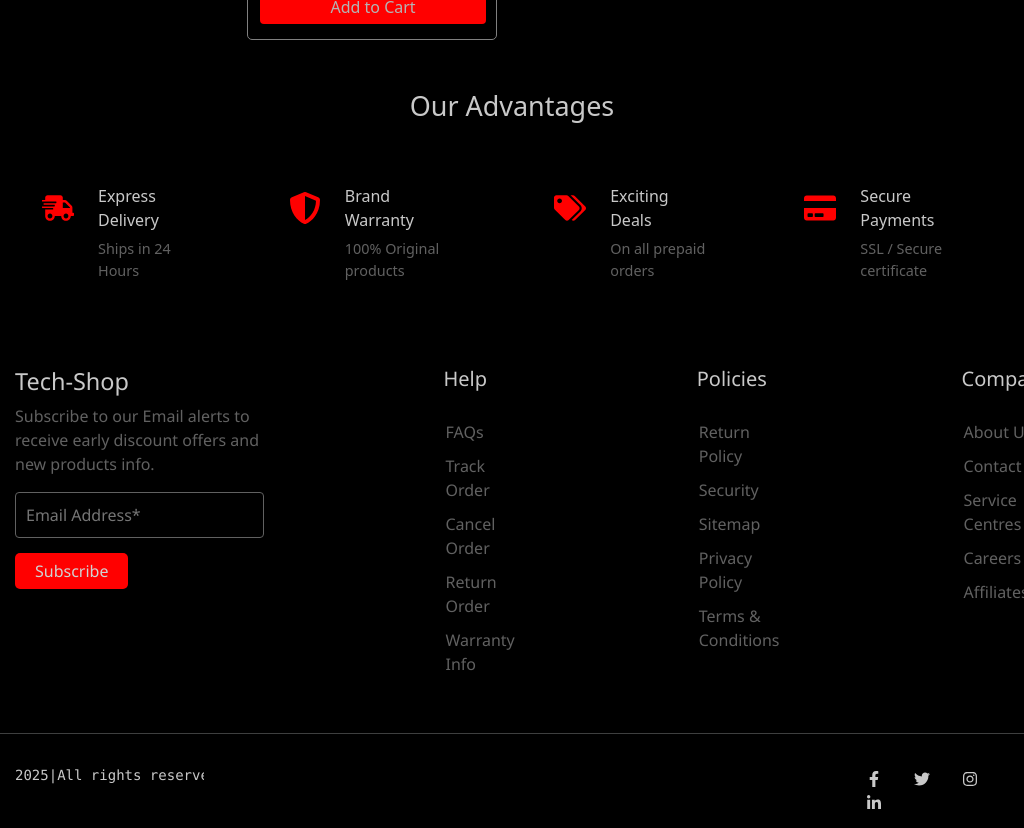
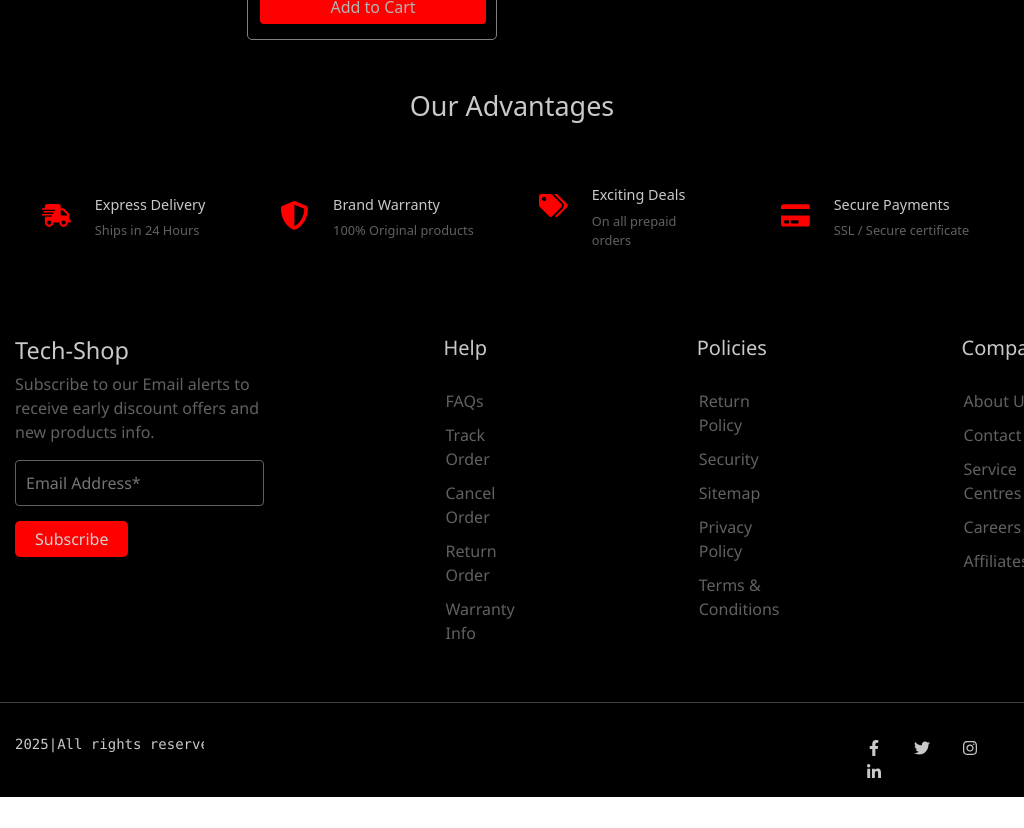
Before and after one commit to varshinigulla/Ecommerce-TechShop-Project, a React (Create React App) app: page / in a window 1024 px wide. Shown: the part 4520-5348 px from the top of the page. After the commit the page ends 5317 px from the top, so only its background shows below. Built offline with nearby package versions, Linux system fonts and the light colour scheme.

Commit message:
commit changes

```diff
--- a/src/Components/Advantages/Advantages.css
+++ b/src/Components/Advantages/Advantages.css
@@ -34,3 +34,21 @@
     margin-top: -10px;
     font-size: 0.9rem;
 }
+
+@media (min-width:769px) and (max-width:1024px){
+    .serviceData{
+        column-gap: 40px;
+    }
+    .advantages-icon{
+        font-size: 1.8rem;
+    }
+    .advantages-title{
+        color:rgb(201, 201, 201);
+        font-size: 0.9rem;
+    }
+    .advantages-info{
+        color:rgb(97, 97, 97);
+        margin-top: -10px;
+        font-size: 0.8rem;
+    }
+}
```
